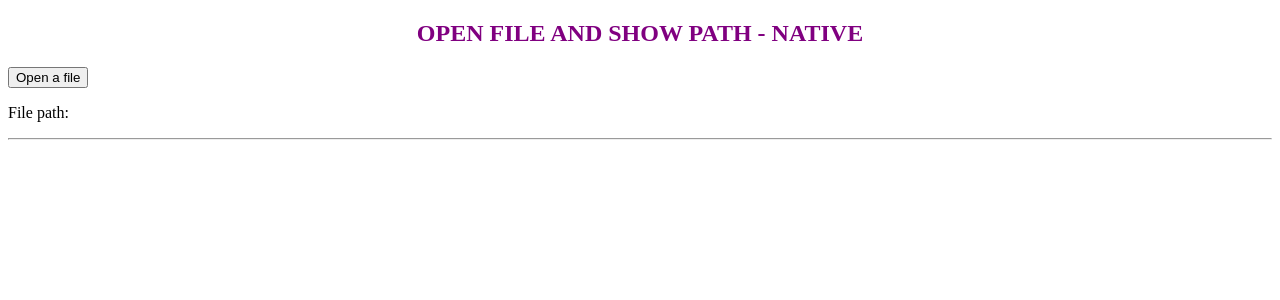
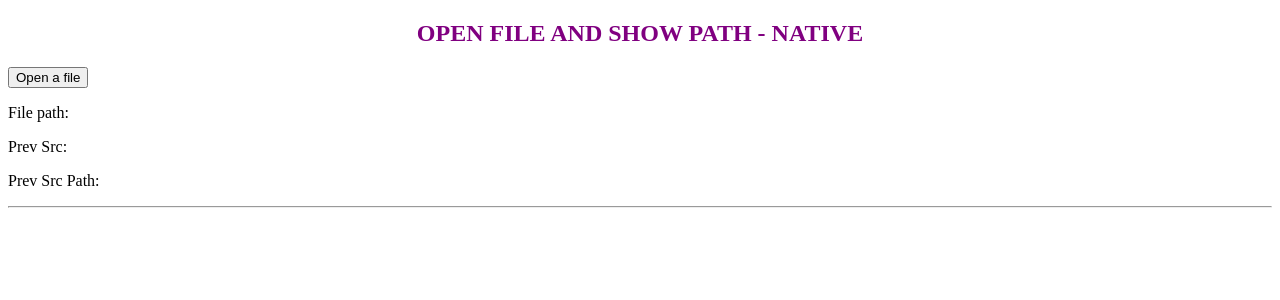
Before and after one commit to charisearter/Secure-Electron-React, a React app: page / in a window 1280 px wide. Shown: the top 300 px of the page. Built offline with nearby package versions, Linux system fonts and the light colour scheme.

Commit message:
Saved prevSrc paths
May have done it but needs a little tweaking

```diff
--- a/package.json
+++ b/package.json
@@ -5,7 +5,7 @@
 	"main": "src/main/main.js",
 	"private": true,
 	"scripts": {
-		"dev-server": "webpack --mode development --config ./webpack.config.js",
+		"dev-server": "webpack --mode development --config ./webpack.config.js --watch",
 		"dev": "cross-env NODE_ENV=development electron .",
 		"preprod": "webpack --mode production --config ./webpack.production.js",
 		"prod": "cross-env NODE_ENV=production electron .",
--- a/src/main/preload.js
+++ b/src/main/preload.js
@@ -25,7 +25,8 @@ const API = {
 		}
 	},
 
-	openNativeFile: () => ipcRenderer.invoke('dialog:openNativeFile'),
+	openNativeFile: (params) =>
+		ipcRenderer.invoke('dialog:openNativeFile', params),
 };
 
 contextBridge.exposeInMainWorld('api', API);
--- a/src/renderer/App.js
+++ b/src/renderer/App.js
@@ -1,19 +1,41 @@
 import React, { useState } from 'react';
 import NativeOpen from './components/NativeOpen';
+import usePrevious from './hooks/usePrevious';
 
 function App() {
 	const [filePath, setFilePath] = useState([]);
+	const prevPathSrc = usePrevious(filePath);
+	const [prevSrc, setPrevSrc] = useState(prevPathSrc);
+
+	// options
+	let options = {
+		title: 'Testing Title',
+		defaultPath: filePath && filePath.length > 0 ? filePath : prevPathSrc,
+		properties: ['openFile', 'multiSelection'],
+	};
 
 	// Show Dialog - Naive Open file
 	const fileOpen = async () => {
-		const thePath = await window.api.openNativeFile();
-		console.log(thePath);
+		const thePath = await window.api.openNativeFile(options);
+		if (!thePath) {
+			setFilePath(prevPathSrc);
+			return;
+		}
+		console.log('Length of Path: ', thePath.length);
 		setFilePath(thePath);
+		setPrevSrc(thePath);
+		console.log(`Render - default: ${options.defaultPath}`);
+		console.log(`Render - Prev source: ${prevSrc}`);
 	};
 
 	return (
 		<section>
-			<NativeOpen fileOpen={fileOpen} filePath={filePath} />
+			<NativeOpen
+				fileOpen={fileOpen}
+				filePath={filePath}
+				prevSrc={prevSrc}
+				prevPathSrc={prevPathSrc}
+			/>
 		</section>
 	);
 }
--- a/src/renderer/components/NativeOpen.js
+++ b/src/renderer/components/NativeOpen.js
@@ -1,6 +1,6 @@
 import React from 'react';
 
-function NativeOpen({ fileOpen, filePath }) {
+function NativeOpen({ fileOpen, filePath, prevSrc, prevPathSrc }) {
 	return (
 		<div>
 			<h2>Open File and Show Path - Native</h2>
@@ -8,6 +8,15 @@ function NativeOpen({ fileOpen, filePath }) {
 			<p>
 				File path: <strong> {filePath} </strong>
 			</p>
+			<p>
+				Prev Src: <em> {prevSrc}</em>
+			</p>
+			<p>
+				Prev Src Path:
+				<em>
+					<strong>{prevPathSrc} </strong>
+				</em>
+			</p>
 			<hr />
 		</div>
 	);
--- /dev/null
+++ b/src/renderer/hooks/usePrevious.js
@@ -0,0 +1,11 @@
+const { useEffect, useRef } = require('react');
+
+function usePrevious(path) {
+	const ref = useRef();
+	useEffect(() => {
+		ref.current = path; // assign the value of ref to argument
+	}, [path]); //this code runs when value of 'path' changes
+	return ref.current; // return the current value
+}
+
+export default usePrevious;
```
Also changed, not shown: src/main/main.js (+3 -7 lines), webpack.development.js (line endings or trailing spaces).
